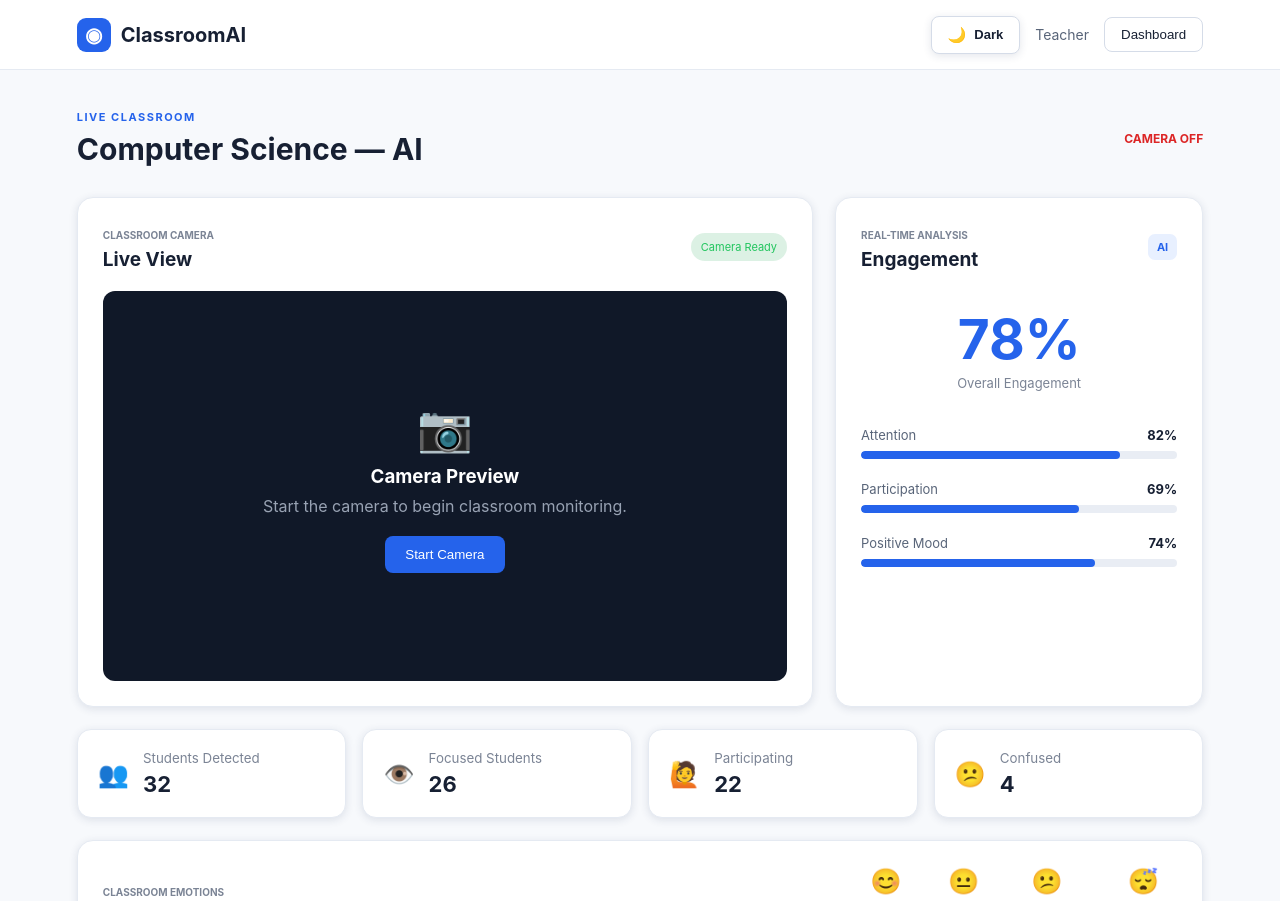
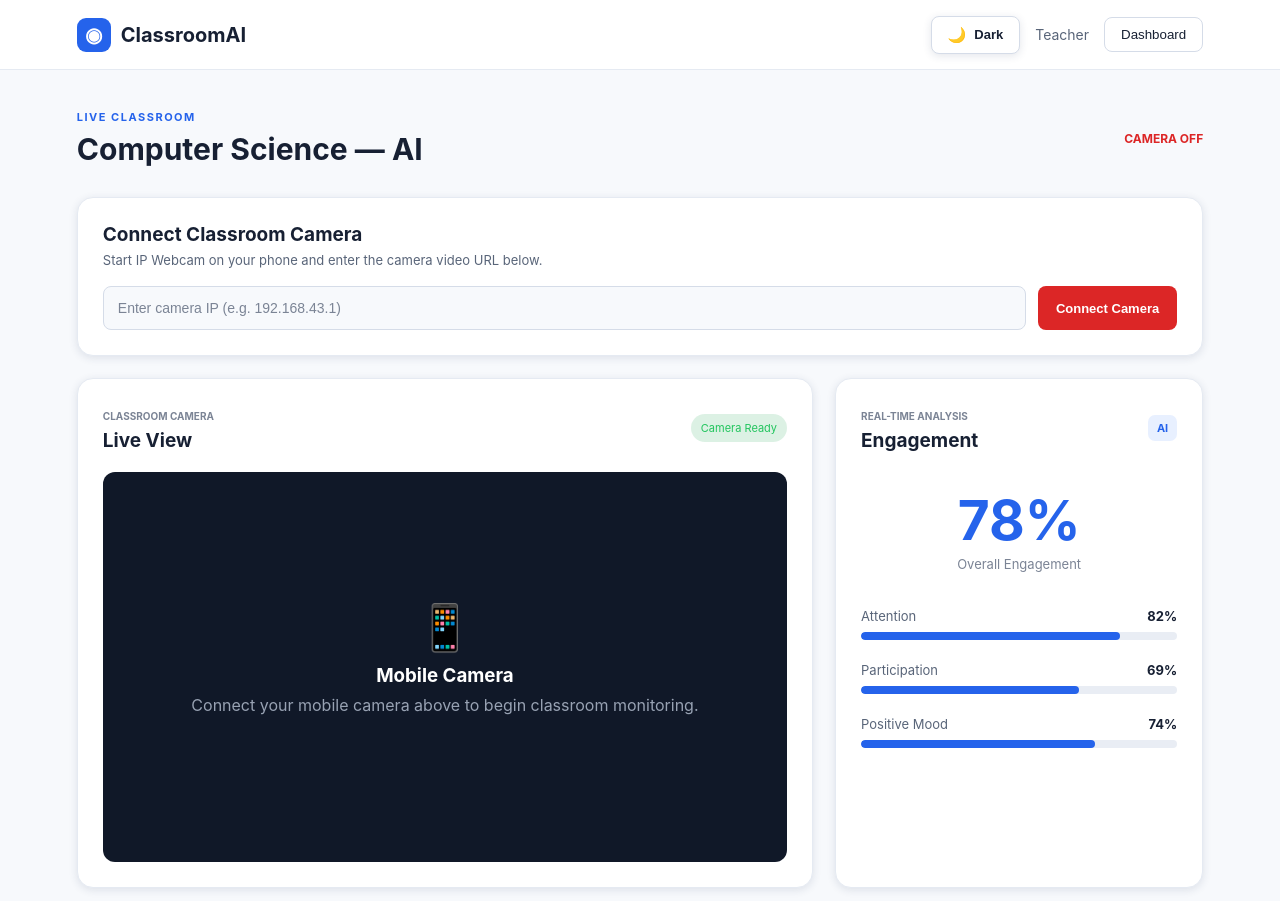
Before and after one commit to sushant090705-art/Ai-powered-classroom-engagement-system, a React app in the folder frontend/: page /classroom in a window 1280 px wide. Shown: the top 901 px of the page. Built offline with nearby package versions, Linux system fonts and the light colour scheme; the HTML template or start-up script is replaced by a standard one.

Commit message:
Add dynamic classroom camera connection

```diff
--- a/frontend/src/pages/Classroom.css
+++ b/frontend/src/pages/Classroom.css
@@ -389,3 +389,148 @@
 .stop-btn:hover {
   background: #b91c1c !important;
 }
+
+.classroom-video {
+  width: 100%;
+  height: 100%;
+  object-fit: cover;
+  display: block;
+}
+
+/* =========================
+   CAMERA CONNECTION PANEL
+   ========================= */
+
+.camera-connection-panel {
+  background: var(--bg-card);
+  border: 1px solid var(--border-color);
+  border-radius: 16px;
+  padding: 25px;
+  margin-bottom: 22px;
+  box-shadow: 0 2px 8px var(--shadow-color);
+}
+
+.camera-connection-panel h3 {
+  margin: 0 0 6px;
+  font-size: 19px;
+  color: var(--text-primary);
+}
+
+.camera-connection-panel > p {
+  margin: 0 0 18px;
+  font-size: 13px;
+  color: var(--text-secondary);
+}
+
+/* Input + Button */
+
+.camera-url-row {
+  display: flex;
+  gap: 12px;
+  align-items: center;
+}
+
+.camera-url-row input {
+  flex: 1;
+  height: 44px;
+  padding: 0 14px;
+
+  background: var(--bg-primary);
+  border: 1px solid var(--border-light);
+  border-radius: 8px;
+
+  color: var(--text-primary);
+  font-size: 14px;
+
+  outline: none;
+  transition: all 0.2s ease;
+}
+
+.camera-url-row input::placeholder {
+  color: var(--text-muted);
+}
+
+.camera-url-row input:focus {
+  border-color: var(--accent-color);
+  box-shadow: 0 0 0 2px rgba(59, 130, 246, 0.12);
+}
+
+.camera-url-row input:disabled {
+  opacity: 0.7;
+  cursor: not-allowed;
+}
+
+/* Connect / Disconnect button */
+
+.camera-url-row button {
+  height: 44px;
+  padding: 0 18px;
+
+  background: var(--accent-color);
+  border: none;
+  border-radius: 8px;
+
+  color: white;
+  font-size: 13px;
+  font-weight: 600;
+
+  cursor: pointer;
+  white-space: nowrap;
+
+  transition: background-color 0.2s ease;
+}
+
+.camera-url-row button:hover {
+  background: var(--accent-hover);
+}
+
+.camera-url-row button:disabled {
+  opacity: 0.6;
+  cursor: not-allowed;
+}
+
+/* Disconnect */
+
+.camera-url-row button:last-child {
+  background: #dc2626;
+}
+
+.camera-url-row button:last-child:hover {
+  background: #b91c1c;
+}
+
+/* Success */
+
+.camera-success {
+  margin: 12px 0 0 !important;
+  color: #22c55e !important;
+  font-size: 12px !important;
+  font-weight: 600;
+}
+
+/* Error */
+
+.camera-error {
+  margin: 12px 0 0 !important;
+  color: #ef4444 !important;
+  font-size: 12px !important;
+  font-weight: 600;
+}
+
+/* =========================
+   MOBILE
+   ========================= */
+
+@media (max-width: 650px) {
+
+  .camera-url-row {
+    flex-direction: column;
+    align-items: stretch;
+  }
+
+  .camera-url-row input,
+  .camera-url-row button {
+    width: 100%;
+  }
+
+}
--- a/frontend/src/pages/Classroom.jsx
+++ b/frontend/src/pages/Classroom.jsx
@@ -1,5 +1,5 @@
 import { useNavigate } from "react-router-dom";
-import { useEffect, useRef, useState } from "react";
+import { useEffect, useState } from "react";
 import ThemeToggle from "../components/ThemeToggle";
 import "./Classroom.css";
 
@@ -7,96 +7,128 @@ function Classroom() {
   const navigate = useNavigate();
 
   // =========================
+  // BACKEND
+  // =========================
+
+  const BACKEND_URL = "http://127.0.0.1:5000";
+
+  // =========================
   // CAMERA
   // =========================
 
-  const videoRef = useRef(null);
-
+  const [cameraUrl, setCameraUrl] = useState("");
+  const [cameraConnected, setCameraConnected] = useState(false);
+  const [cameraLoading, setCameraLoading] = useState(false);
+  const [cameraError, setCameraError] = useState("");
   const [cameraOn, setCameraOn] = useState(false);
-  const [stream, setStream] = useState(null);
 
   // =========================
-  // FER EMOTION
+  // EMOTION
   // =========================
 
   const [emotion, setEmotion] = useState("Waiting...");
   const [emotionConfidence, setEmotionConfidence] = useState(0);
+  const [facesDetected, setFacesDetected] = useState(0);
 
   // =========================
-  // START CAMERA
+  // CONNECT CAMERA
   // =========================
 
-  const startCamera = async () => {
+  const connectCamera = async () => {
+    if (!cameraUrl.trim()) {
+      setCameraError("Please enter camera URL");
+      return;
+    }
+
+    setCameraLoading(true);
+    setCameraError("");
+
     try {
-      const mediaStream =
-        await navigator.mediaDevices.getUserMedia({
-          video: true,
-          audio: false,
-        });
+      const response = await fetch(
+        `${BACKEND_URL}/camera/connect`,
+        {
+          method: "POST",
+          headers: {
+            "Content-Type": "application/json",
+          },
+          body: JSON.stringify({
+           url: `http://${cameraUrl.trim()}:8080/video`
+          }),
+        }
+      );
 
-      setStream(mediaStream);
+      const data = await response.json();
+
+      if (!response.ok || !data.success) {
+        throw new Error(
+          data.message || "Failed to connect camera"
+        );
+      }
+
+      setCameraConnected(true);
       setCameraOn(true);
 
     } catch (error) {
-      console.error("Camera access failed:", error);
+      console.error("Camera connection error:", error);
 
-      alert(
-        "Unable to access camera. Please allow camera permission and try again."
+      setCameraConnected(false);
+      setCameraOn(false);
+
+      setCameraError(
+        error.message || "Unable to connect camera"
       );
+
+    } finally {
+      setCameraLoading(false);
     }
   };
 
   // =========================
-  // FER ANALYSIS
+  // DISCONNECT CAMERA
   // =========================
 
-  const analyzeEmotion = async () => {
-    if (!videoRef.current) return;
+  const disconnectCamera = async () => {
+    try {
+      await fetch(
+        `${BACKEND_URL}/camera/disconnect`,
+        {
+          method: "POST",
+        }
+      );
+    } catch (error) {
+      console.error(
+        "Camera disconnect error:",
+        error
+      );
+    }
 
-    const video = videoRef.current;
+    setCameraConnected(false);
+    setCameraOn(false);
 
-    // Camera not ready yet
-    if (video.readyState < 2) return;
+    setEmotion("Waiting...");
+    setEmotionConfidence(0);
+    setFacesDetected(0);
+  };
 
-    // Make canvas
-    const canvas = document.createElement("canvas");
+  // =========================
+  // STOP CAMERA
+  // =========================
 
-    canvas.width = video.videoWidth;
-    canvas.height = video.videoHeight;
+  const stopCamera = async () => {
+    await disconnectCamera();
+  };
 
-    const ctx = canvas.getContext("2d");
+  // =========================
+  // GET EMOTION RESULTS
+  // =========================
 
-    if (!ctx) return;
+  useEffect(() => {
+    if (!cameraOn) return;
 
-    // Capture current video frame
-    ctx.drawImage(
-      video,
-      0,
-      0,
-      canvas.width,
-      canvas.height
-    );
-
-    // Convert frame to image
-    canvas.toBlob(
-      async (blob) => {
-        if (!blob) return;
-
-        const formData = new FormData();
-
-        formData.append(
-          "image",
-          blob,
-          "frame.jpg"
-        );
-
+    const getEmotionResults = async () => {
       try {
         const response = await fetch(
-            "http://127.0.0.1:5000/predict-emotion",
-            {
-              method: "POST",
-              body: formData,
-            }
+          `${BACKEND_URL}/emotion-results`
         );
 
         if (!response.ok) {
@@ -107,15 +139,12 @@ function Classroom() {
 
         const data = await response.json();
 
-          console.log("FER Response:", data);
-
-          // =========================
-          // FACE DETECTED
-          // =========================
+        if (data.success) {
+          setFacesDetected(
+            data.faces_detected || 0
+          );
 
           if (
-            data.success &&
-            data.faces_detected > 0 &&
             data.faces &&
             data.faces.length > 0
           ) {
@@ -128,99 +157,45 @@ function Classroom() {
             setEmotionConfidence(
               Number(face.confidence) || 0
             );
-
           } else {
-
-            // No face detected
             setEmotion("No face");
             setEmotionConfidence(0);
           }
+        }
 
       } catch (error) {
-
         console.error(
-            "FER connection error:",
+          "Emotion results error:",
           error
         );
 
         setEmotion("Connection error");
         setEmotionConfidence(0);
       }
-      },
-      "image/jpeg",
-      0.8
-    );
     };
 
-  // =========================
-  // ATTACH STREAM TO VIDEO
-  // =========================
+    getEmotionResults();
 
-  useEffect(() => {
-    if (videoRef.current && stream) {
-      videoRef.current.srcObject = stream;
-    }
-  }, [stream]);
-
-  // =========================
-  // RUN FER EVERY 1.5 SECONDS
-  // =========================
-
-  useEffect(() => {
-    if (!cameraOn) return;
-
-    const interval = setInterval(() => {
-      analyzeEmotion();
-    }, 1500);
+    const interval = setInterval(
+      getEmotionResults,
+      1000
+    );
 
     return () => {
       clearInterval(interval);
     };
+
   }, [cameraOn]);
 
-  // =========================
-  // STOP CAMERA
-  // =========================
-
-  const stopCamera = () => {
-    if (stream) {
-      stream.getTracks().forEach((track) => {
-        track.stop();
-      });
-    }
-
-    if (videoRef.current) {
-      videoRef.current.srcObject = null;
-    }
-
-    setStream(null);
-    setCameraOn(false);
-
-    // Reset FER
-    setEmotion("Waiting...");
-    setEmotionConfidence(0);
-  };
-
-  // =========================
-  // CLEANUP WHEN LEAVING PAGE
-  // =========================
-
-  useEffect(() => {
-    return () => {
-      if (stream) {
-        stream.getTracks().forEach((track) => {
-          track.stop();
-        });
-      }
-    };
-  }, [stream]);
 
   // =========================
   // EMOTION EMOJI
   // =========================
 
   const getEmotionEmoji = () => {
+
     switch (emotion?.toLowerCase()) {
+
       case "happy":
         return "😊";
 
@@ -246,6 +221,7 @@ function Classroom() {
         return "🤖";
     }
   };
+
 
   // =========================
   // RETURN UI
@@ -285,6 +261,7 @@ function Classroom() {
 
       </nav>
 
+
       {/* =========================
           MAIN CONTENT
       ========================= */}
@@ -298,11 +275,15 @@ function Classroom() {
         <div className="classroom-heading">
 
           <div>
-            <p>LIVE CLASSROOM</p>
+
+            <p>
+              LIVE CLASSROOM
+            </p>
 
             <h1>
               Computer Science — AI
             </h1>
+
           </div>
 
           <div className="live-indicator">
@@ -320,11 +301,78 @@ function Classroom() {
 
         </div>
 
+
+        {/* =========================
+            CAMERA CONNECTION
+        ========================= */}
+
+        <section className="camera-connection-panel">
+
+          <h3>
+            Connect Classroom Camera
+          </h3>
+
+          <p>
+            Start IP Webcam on your phone and enter
+            the camera video URL below.
+          </p>
+
+          <div className="camera-url-row">
+
+            <input
+              type="text"
+              value={cameraUrl}
+              onChange={(e) =>
+                setCameraUrl(e.target.value)
+              }
+               placeholder="Enter camera IP (e.g. 192.168.43.1)"
+              disabled={cameraLoading || cameraConnected}
+            />
+
+            {!cameraConnected ? (
+
+              <button
+                onClick={connectCamera}
+                disabled={cameraLoading}
+              >
+                {cameraLoading
+                  ? "Connecting..."
+                  : "Connect Camera"}
+              </button>
+
+            ) : (
+
+              <button
+                onClick={disconnectCamera}
+              >
+                Disconnect
+              </button>
+
+            )}
+
+          </div>
+
+          {cameraError && (
+            <p className="camera-error">
+              {cameraError}
+            </p>
+          )}
+
+          {cameraConnected && (
+            <p className="camera-success">
+              ✓ Camera connected
+            </p>
+          )}
+
+        </section>
+
+
         {/* =========================
             CAMERA + ENGAGEMENT
         ========================= */}
 
         <div className="classroom-grid">
+
 
           {/* =========================
               CAMERA CARD
@@ -349,12 +397,13 @@ function Classroom() {
               <span className="camera-status">
 
                 {cameraOn
-                  ? "Camera Active"
+                  ? "Mobile Camera Active"
                   : "Camera Ready"}
 
               </span>
 
             </div>
+
 
             {/* CAMERA BOX */}
 
@@ -364,14 +413,12 @@ function Classroom() {
 
                 <div className="camera-live">
 
-                  {/* VIDEO */}
+                  <img
+                    src={`${BACKEND_URL}/video_feed`}
+                    alt="Live classroom camera"
+                    className="classroom-video"
+                  />
 
-                  <video
-                    ref={videoRef}
-                    autoPlay
-                    playsInline
-                    muted
-                  />
 
                   {/* =========================
                       FER EMOTION OVERLAY
@@ -398,14 +445,25 @@ function Classroom() {
                     <div className="emotion-confidence">
 
                       Confidence:{" "}
+
                       {Number(
                         emotionConfidence
                       ).toFixed(1)}
+
                       %
 
                     </div>
 
+                    <div className="emotion-confidence">
+
+                      Faces Detected:{" "}
+
+                      {facesDetected}
+
                     </div>
+
+                  </div>
+
 
                   {/* STOP CAMERA */}
 
@@ -423,24 +481,17 @@ function Classroom() {
                 <div className="camera-placeholder">
 
                   <div className="camera-icon">
-                    📷
+                    📱
                   </div>
 
                   <h3>
-                    Camera Preview
+                    Mobile Camera
                   </h3>
 
                   <p>
-                    Start the camera to begin
-                    classroom monitoring.
+                    Connect your mobile camera above
+                    to begin classroom monitoring.
                   </p>
-
-                  <button
-                    className="camera-btn"
-                    onClick={startCamera}
-                  >
-                    Start Camera
-                  </button>
 
                 </div>
 
@@ -449,6 +500,7 @@ function Classroom() {
             </div>
 
           </section>
+
 
           {/* =========================
               ENGAGEMENT CARD
@@ -476,6 +528,7 @@ function Classroom() {
 
             </div>
 
+
             {/* SCORE */}
 
             <div className="engagement-score">
@@ -489,6 +542,7 @@ function Classroom() {
               </span>
 
             </div>
+
 
             {/* ATTENTION */}
 
@@ -518,6 +572,7 @@ function Classroom() {
 
             </div>
 
+
             {/* PARTICIPATION */}
 
             <div className="metric">
@@ -545,6 +600,7 @@ function Classroom() {
               </div>
 
             </div>
+
 
             {/* POSITIVE MOOD */}
 
@@ -578,6 +634,7 @@ function Classroom() {
 
         </div>
 
+
         {/* =========================
             STUDENT STATISTICS
         ========================= */}
@@ -597,12 +654,13 @@ function Classroom() {
               </small>
 
               <strong>
-                32
+                {facesDetected}
               </strong>
 
             </div>
 
           </div>
+
 
           <div className="classroom-stat">
 
@@ -617,12 +675,13 @@ function Classroom() {
               </small>
 
               <strong>
-                26
+                --
               </strong>
 
             </div>
 
           </div>
+
 
           <div className="classroom-stat">
 
@@ -637,12 +696,13 @@ function Classroom() {
               </small>
 
               <strong>
-                22
+                --
               </strong>
 
             </div>
 
           </div>
+
 
           <div className="classroom-stat">
 
@@ -657,7 +717,7 @@ function Classroom() {
               </small>
 
               <strong>
-                4
+                --
               </strong>
 
             </div>
@@ -665,6 +725,7 @@ function Classroom() {
           </div>
 
         </section>
+
 
         {/* =========================
             CLASSROOM EMOTIONS
@@ -689,15 +750,15 @@ function Classroom() {
             <div>
 
               <span>
-                😊
+                {getEmotionEmoji()}
               </span>
 
               <p>
-                Positive
+                Current
               </p>
 
               <strong>
-                74%
+                {emotion}
               </strong>
 
             </div>
@@ -705,15 +766,17 @@ function Classroom() {
             <div>
 
               <span>
-                😐
+                🎯
               </span>
 
               <p>
-                Neutral
+                Confidence
               </p>
 
               <strong>
-                18%
+                {Number(
+                  emotionConfidence
+                ).toFixed(1)}%
               </strong>
 
             </div>
@@ -721,31 +784,15 @@ function Classroom() {
             <div>
 
               <span>
-                😕
+                👥
               </span>
 
               <p>
-                Confused
+                Faces
               </p>
 
               <strong>
-                6%
-              </strong>
-
-            </div>
-
-            <div>
-
-              <span>
-                😴
-              </span>
-
-              <p>
-                Disengaged
-              </p>
-
-              <strong>
-                2%
+                {facesDetected}
               </strong>
 
             </div>
@@ -753,6 +800,7 @@ function Classroom() {
           </div>
 
         </section>
+
 
         {/* =========================
             ANALYTICS BUTTON
```
Also changed, not shown: 2 other files (tests, documents, lock files or other folders). Lines whose indentation alone changed are shown as unchanged.
